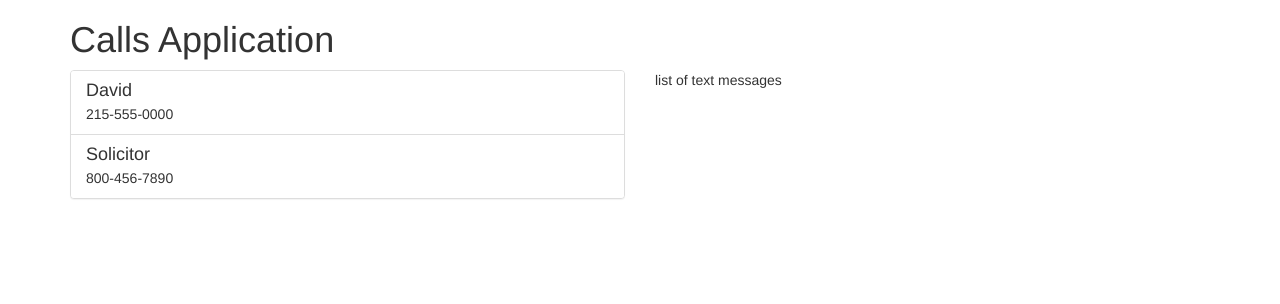
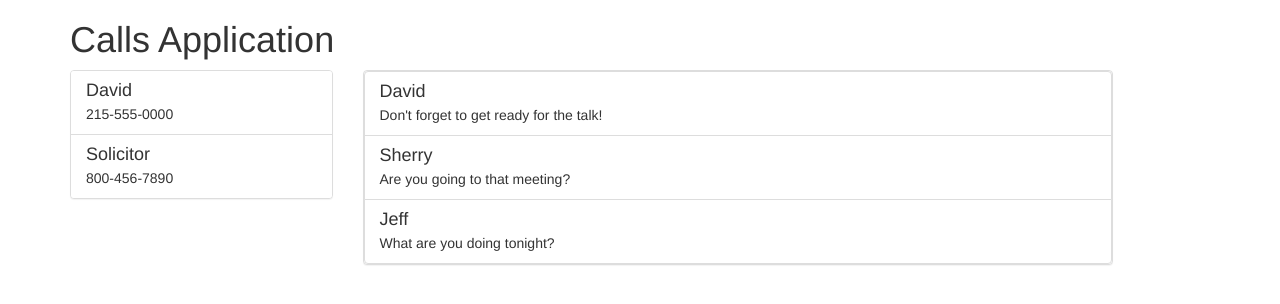
Before and after one commit to drobtravels/react-flux-redux-talk, a React app: page / in a window 1280 px wide. Shown: the top 304 px of the page. Built offline with nearby package versions, Linux system fonts and the light colour scheme.

Commit message:
Added Text messages

```diff
--- a/src/api.js
+++ b/src/api.js
@@ -1,4 +1,4 @@
-let callData = [
+var callData = [
   {
     "id": 1,
     "from": "David",
@@ -13,9 +13,34 @@ let callData = [
   }
 ];
 
+var messageData = [
+  {
+    "id": 1,
+    "from": "David",
+    "body": "Don't forget to get ready for the talk!",
+    "date": "2015-01-20-T18:25:43-05:00"
+  },
+  {
+    "id": 2,
+    "from": "Sherry",
+    "body": "Are you going to that meeting?",
+    "date": "2015-01-20-T10:25:43-05:00"
+  },
+  {
+    "id": 3,
+    "from": "Jeff",
+    "body": "What are you doing tonight?",
+    "date": "2015-01-20-T13:25:43-05:00"
+  }
+];
+
 
 export var API = {
   getCalls() {
     return(callData);
+  },
+
+  getMessages() {
+    return(messageData);
   }
 }
--- a/src/components/App.js
+++ b/src/components/App.js
@@ -19,7 +19,8 @@ export class App extends Component {
 
   loadData = () => {
     this.setState({
-      calls: API.getCalls()
+      calls: API.getCalls(),
+      messages: API.getMessages()
     });
   };
 
@@ -28,10 +29,10 @@ export class App extends Component {
       <Grid>
         <h1> Calls Application </h1>
         <Row>
-          <Col xs={6}>
+          <Col xs={3}>
             <CallList calls={this.state.calls} />
           </Col>
-          <Col xs={6}>
+          <Col xs={8}>
             <TextMessageList messages={this.state.messages} />
           </Col>
         </Row>
--- a/src/components/CallList.js
+++ b/src/components/CallList.js
@@ -15,7 +15,7 @@ export class CallList extends Component {
 
   render() {
     return(
-      <Panel header="Calls" >
+      <Panel header={<h2>Calls</h2>} >
         <ListGroup>
           {this.callNodes()}
         </ListGroup>
--- a/src/components/TextMessageList.js
+++ b/src/components/TextMessageList.js
@@ -1,11 +1,23 @@
 import React, { Component } from 'react';
+import { Panel, ListGroup, ListGroupItem } from 'react-bootstrap';
 
 export class TextMessageList extends Component {
+
+  messageNodes = () => {
+    return this.props.messages.map( (message) => {
+      return (
+        <ListGroupItem key={message.id} header={message.from}>
+          <span>{message.body}</span>
+        </ListGroupItem>
+      )
+    });
+  };
+
   render() {
     return(
-      <div>
-        <p>list of text messages</p>
-      </div>
+      <Panel header={<h2>Text Messages</h2>}>
+        {this.messageNodes()}
+      </Panel>
     )
   }
 }
```
